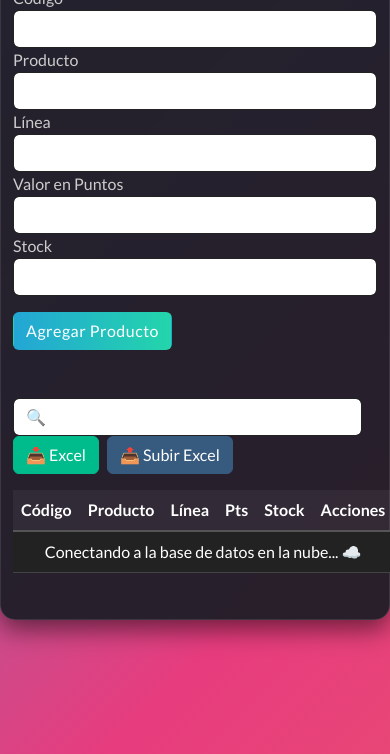
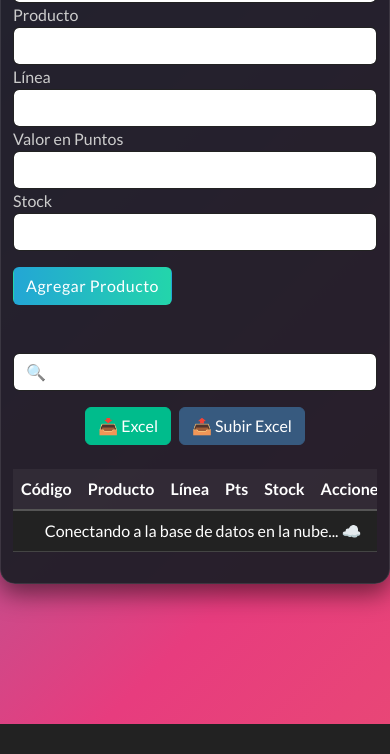
Before and after one commit to JulianMirandaR/ColecciondeLibros, a website with bundled scripts: page index.html in a window 390 px wide. Shown: the part 140-894 px from the top of the page. After the commit the page ends 864 px from the top, so only its background shows below. Built offline with nearby package versions, Linux system fonts and the light colour scheme; no server answers.

Commit message:
responsive

```diff
--- a/app.js
+++ b/app.js
@@ -68,13 +68,13 @@ class UI {
         <td>${producto.producto}</td>
         <td>${producto.linea}</td>
         <td>${producto.valorPuntos}</td>
-        <td>
+        <td class="text-nowrap">
             <button class="btn btn-sm btn-outline-secondary decrease-stock" data-id="${producto.id}">-</button>
             <span class="mx-2 stock-value">${producto.stock}</span>
             <button class="btn btn-sm btn-outline-secondary increase-stock" data-id="${producto.id}">+</button>
         </td>
-        <td>
-            <button class="btn btn-info btn-sm edit" data-id="${producto.id}" style="margin-right: 5px;">✏️</button>
+        <td class="text-nowrap">
+            <button class="btn btn-info btn-sm edit me-1" data-id="${producto.id}">✏️</button>
             <button class="btn btn-delete btn-sm delete" data-id="${producto.id}">X</button>
         </td>
         `;
--- a/index.html
+++ b/index.html
@@ -43,19 +43,21 @@
         </form>
 
         <div class="mt-5">
-            <div class="d-flex flex-wrap justify-content-between align-items-center mb-3">
+            <div class="row mb-3 align-items-center g-3">
+                <div class="col-12 col-md-7 col-lg-8">
                     <input type="text" id="search" class="form-control"
-                    style="width: auto; flex-grow: 1; margin-right: 15px;"
                         placeholder="🔍 Buscar por código, producto o línea...">
-                <div>
-                    <button id="btn-exportar" class="btn btn-success" style="margin-right: 5px;">📥 Excel</button>
-                    <input type="file" id="input-importar" accept=".xlsx, .xls" style="display: none;">
-                    <button id="btn-importar" class="btn btn-primary"
+                </div>
+                <div class="col-12 col-md-5 col-lg-4 d-flex justify-content-md-end justify-content-center flex-wrap">
+                    <button id="btn-exportar" class="btn btn-success me-2 mb-2 mb-md-0">📥 Excel</button>
+                    <input type="file" id="input-importar" accept=".xlsx, .xls" class="d-none">
+                    <button id="btn-importar" class="btn btn-primary mb-2 mb-md-0"
                         onclick="document.getElementById('input-importar').click()">📤 Subir Excel</button>
                 </div>
             </div>
 
-            <table class="table table-hover text-center">
+            <div class="table-responsive">
+                <table class="table table-hover text-center align-middle">
                     <thead>
                         <tr>
                             <th>Código</th>
@@ -70,6 +72,7 @@
                 </table>
             </div>
         </div>
+    </div>
     <script src="https://cdnjs.cloudflare.com/ajax/libs/xlsx/0.18.5/xlsx.full.min.js"></script>
     <script type="module" src="app.js"></script>
 </body>
--- a/styles.css
+++ b/styles.css
@@ -127,3 +127,17 @@ label {
     border-radius: 8px;
     font-weight: 500;
 }
+
+/* Responsive adjustments */
+@media (max-width: 768px) {
+    .main-container {
+        padding: 15px;
+        margin-top: 20px;
+        margin-bottom: 20px;
+    }
+
+    h1 {
+        font-size: 1.8rem;
+        margin-bottom: 20px;
+    }
+}
```
Lines whose indentation alone changed are shown as unchanged.
